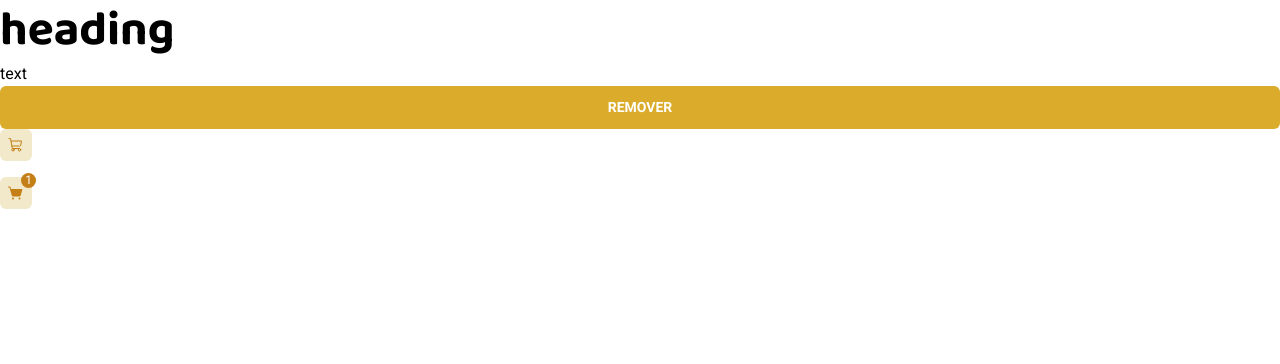
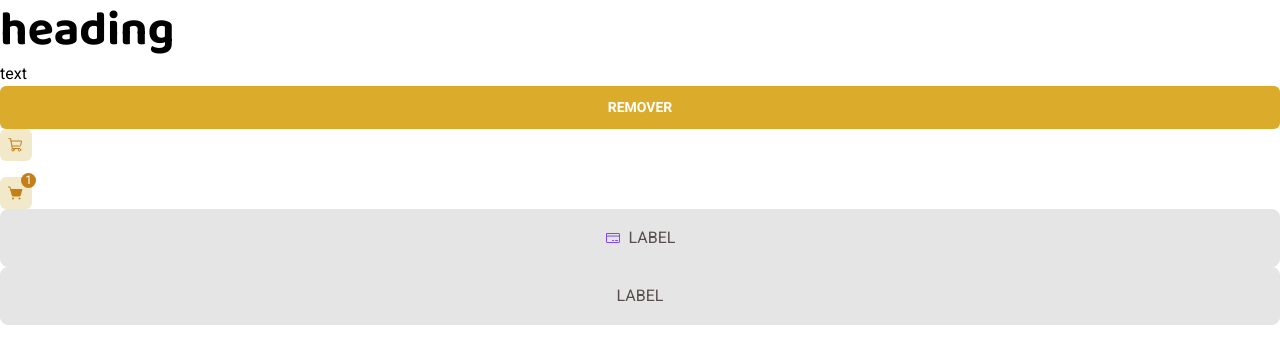
Before and after one commit to guivictorr/coffeetime, a React (Vite) app: page / in a window 1280 px wide. Shown: the top 364 px of the page. Built offline with nearby package versions, Linux system fonts and the light colour scheme.

Commit message:
feat: created ButtonSelect component

```diff
--- a/src/App.tsx
+++ b/src/App.tsx
@@ -1,7 +1,8 @@
-import { ShoppingCart } from 'phosphor-react';
+import { CreditCard, ShoppingCart } from 'phosphor-react';
 import { Button } from './components/button';
 import { ButtonIcon } from './components/button-icon';
 import { CartButton } from './components/cart-button';
+import { ButtonSelect } from './components/button-select';
 
 function App() {
   return (
@@ -14,6 +15,14 @@ function App() {
         className='bg-yellow-light text-yellow-dark hover:bg-yellow-dark hover:text-yellow-light'
       />
       <CartButton badgeCount={1} />
+      <ButtonSelect id='iid' name='name'>
+        <CreditCard className='text-purple' />
+        LABEL
+      </ButtonSelect>
+
+      <ButtonSelect id='id' name='name'>
+        LABEL
+      </ButtonSelect>
     </div>
   );
 }
--- /dev/null
+++ b/src/components/button-select.tsx
@@ -0,0 +1,21 @@
+import { ReactNode } from 'react';
+
+type ButtonSelectProps = {
+  children: ReactNode;
+  id: string;
+  name: string;
+};
+
+export function ButtonSelect({ children, id, name }: ButtonSelectProps) {
+  return (
+    <div>
+      <input id={id} name={name} type='radio' className='peer hidden' />
+      <label
+        className='peer-checked:bg-purple-light peer-checked:border-purple cursor-pointer flex items-center justify-center gap-2 w-full transition bg-base-button border text-base-text hover:bg-base-hover border-base-button rounded-lg p-4'
+        htmlFor={id}
+      >
+        {children}
+      </label>
+    </div>
+  );
+}
```
